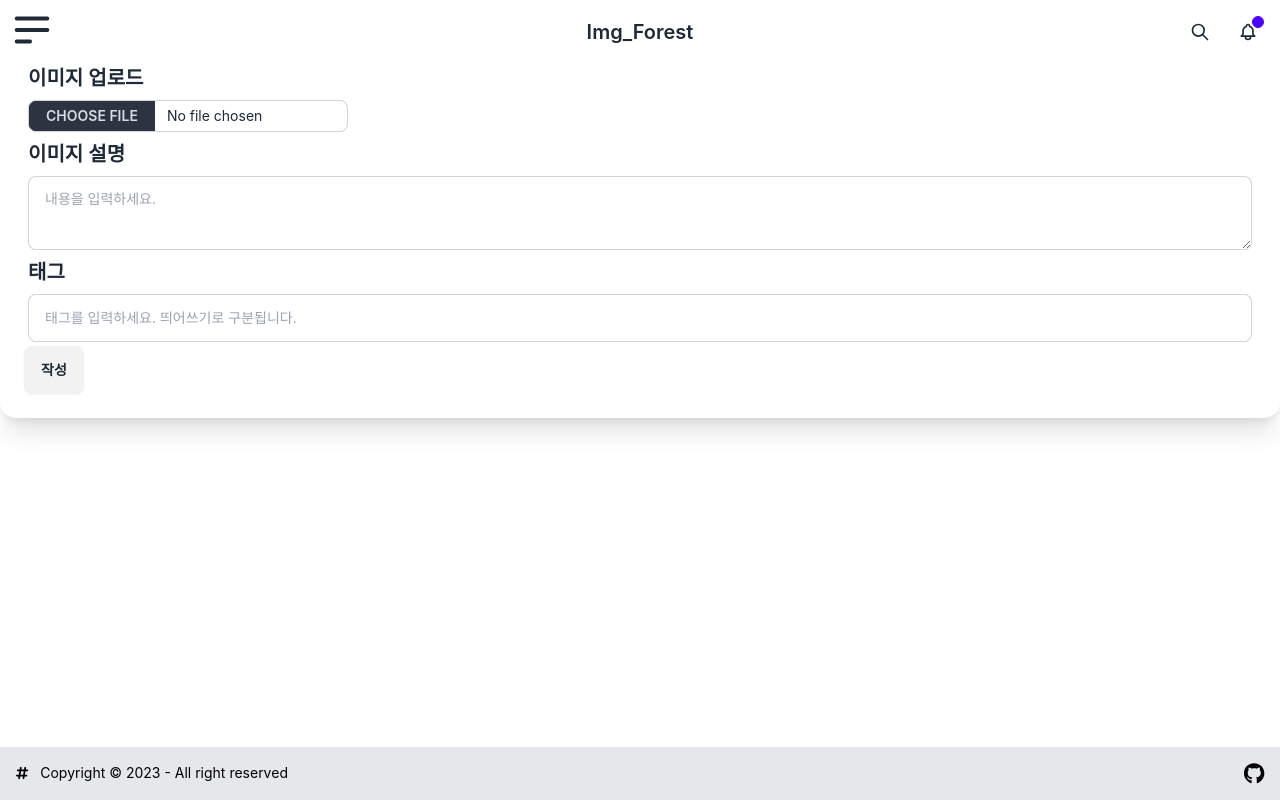
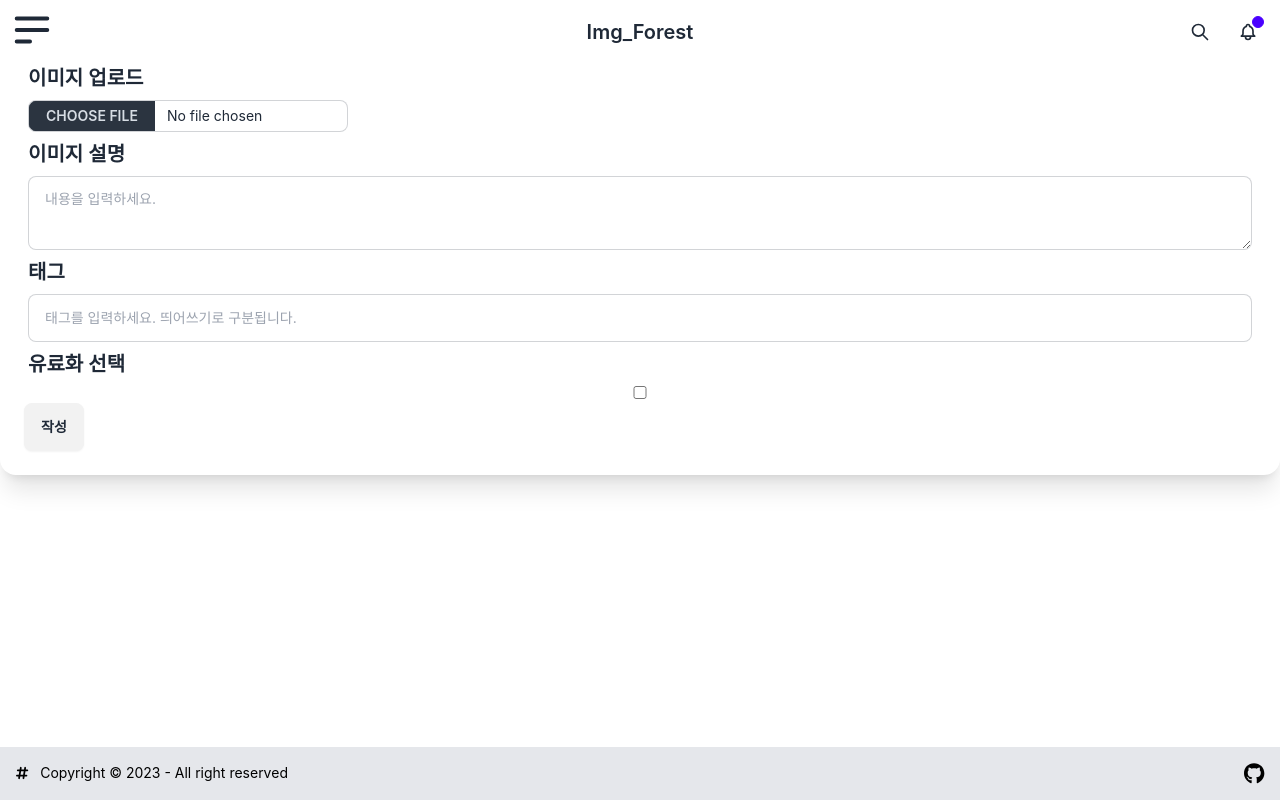
Before and after one commit to four-Rest/Img_Forest_Frontend, a React (Create React App) app: page /article in a window 1280 px wide. Built offline with nearby package versions, Linux system fonts and the light colour scheme; no server answers.

Commit message:
feat: 유료여부 선택 체크박스 삽입
유료 체크박스 삽입

```diff
--- a/src/components/layouts/Article.js
+++ b/src/components/layouts/Article.js
@@ -7,6 +7,9 @@ function Article() {
     const [content, setContent] = useState('');
     const [tagString, setTagString] = useState('');
     const [imageFile, setImageFile] = useState(null);
+
+    // false 무료 / true 유료
+    const [isPaid, setIsPaid] = useState(false);
     const navigate = useNavigate();
     const apiUrl = process.env.REACT_APP_CORE_API_BASE_URL;
     const { isLogin } = useAuth();
@@ -29,6 +32,7 @@ function Article() {
                 toastWarning('게시글 제목을 작성해주세요.');
                 return;
             }
+
 
             const formData = new FormData();
             formData.append('multipartFile', imageFile);
@@ -66,6 +70,14 @@ function Article() {
         }
     }
 
+    function handleCheckboxChange(event) {
+        setIsPaid(event.target.checked);
+    }
+
+    useEffect(() => {
+        console.log(isPaid);
+    }, [isPaid]);
+
     return (
         <section className="form-container">
             <div className="card shadow-xl">
@@ -88,6 +100,12 @@ function Article() {
                             <input type="text" value={tagString} onChange={(e) => setTagString(e.target.value)} id="tag" placeholder="태그를 입력하세요. 띄어쓰기로 구분됩니다." className="input-field textarea textarea-bordered" />
                         </div>
 
+                        <div className="card-body p-1">
+                            <label htmlFor="isPaid" className="card-title">유료화 선택</label>
+                            <input type="checkbox" checked={isPaid} onChange={handleCheckboxChange}></input>
+
+                        </div>
+
                         <button type="button" onClick={createArticle} className="btn">작성</button>
                     </div>
                 </div>
```
